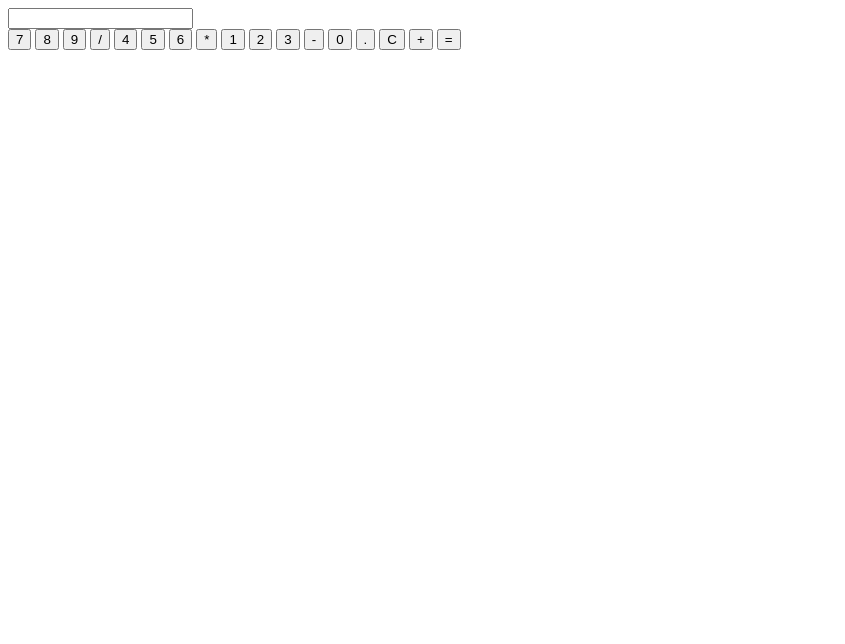
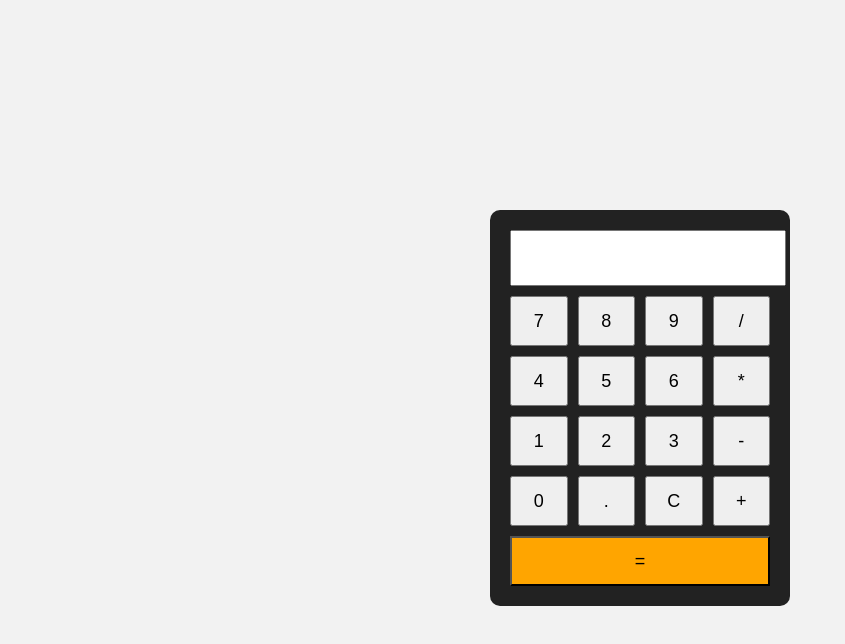
Before and after one commit to dragonyafa134/Lab22_JSInteractive, a plain HTML site: page calculator/index.html in a window 1280 px wide. Shown: the whole page, without its empty margins (0-845 px from the left). Drawn offline with Linux system fonts and the light colour scheme.

Commit message:
Step 3: added basic CSS styling for calculator

```diff
--- a/calculator/index.html
+++ b/calculator/index.html
@@ -30,7 +30,7 @@
             <button id="clear">C</button>
             <button>+</button>
 
-            <button calss="equal">=</button>
+            <button class="equal">=</button>
         </div>
     </div>
     <script src="main.js"></script>
--- a/calculator/style.css
+++ b/calculator/style.css
@@ -0,0 +1,41 @@
+body{
+    font-family: Arial, Helvetica, sans-serif;
+    background: #f2f2f2;
+    display: flex;
+    justify-content: center;
+    align-items: center;
+    height: 100vh;
+}
+
+.calculator {
+    background: #222;
+    padding: 20px;
+    border-radius: 10px;
+    width: 260px;
+}
+
+#display {
+    width: 100%;
+    height: 50px;
+    font-size: 24px;
+    margin-bottom: 10px;
+    text-align: right;
+    padding-right: 10px;
+}
+
+.buttons {
+    display: grid;
+    grid-template-columns: repeat(4, 1fr);
+    gap: 10px;
+}
+
+button {
+    height: 50px;
+    font-size: 18px;
+    cursor: pointer;
+}
+
+.equal {
+    grid-column: span 4;
+    background: orange;
+}
```
Also changed, not shown: img/step3_calculatorCssLab22_afanaseva.jpg (added).
